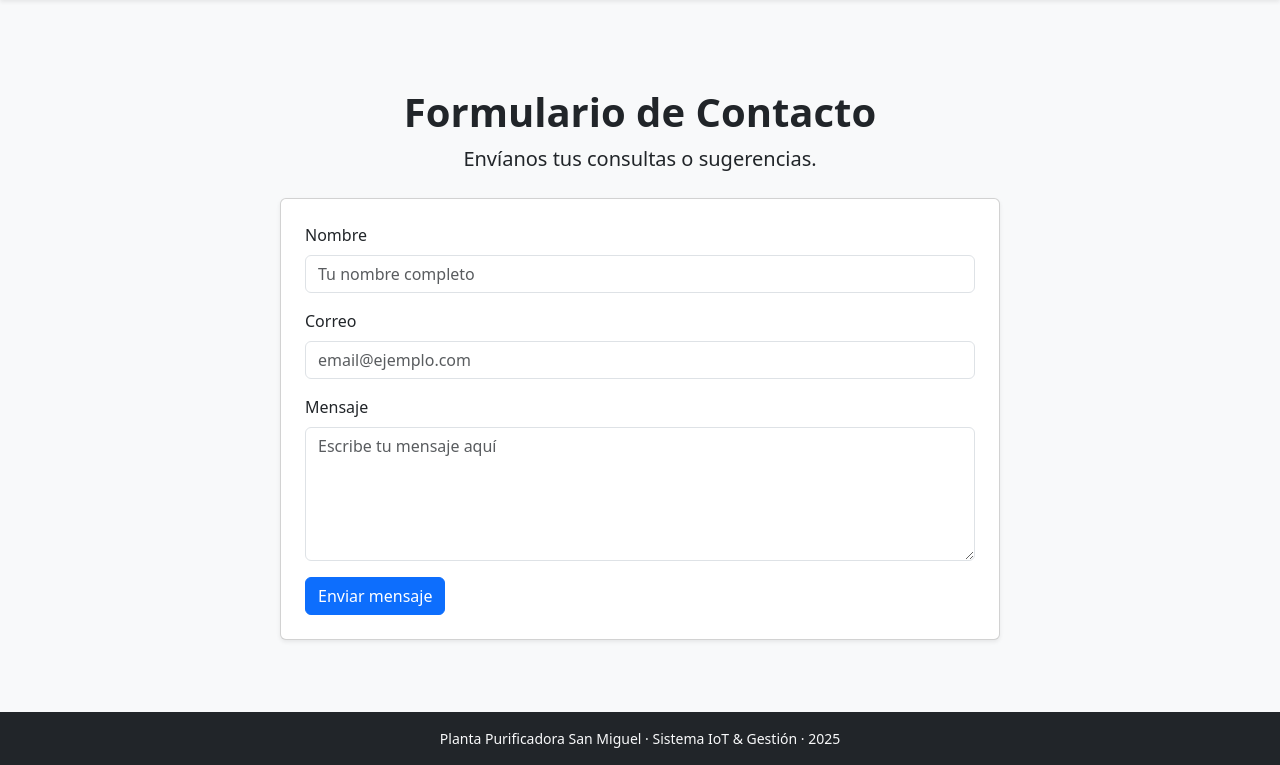
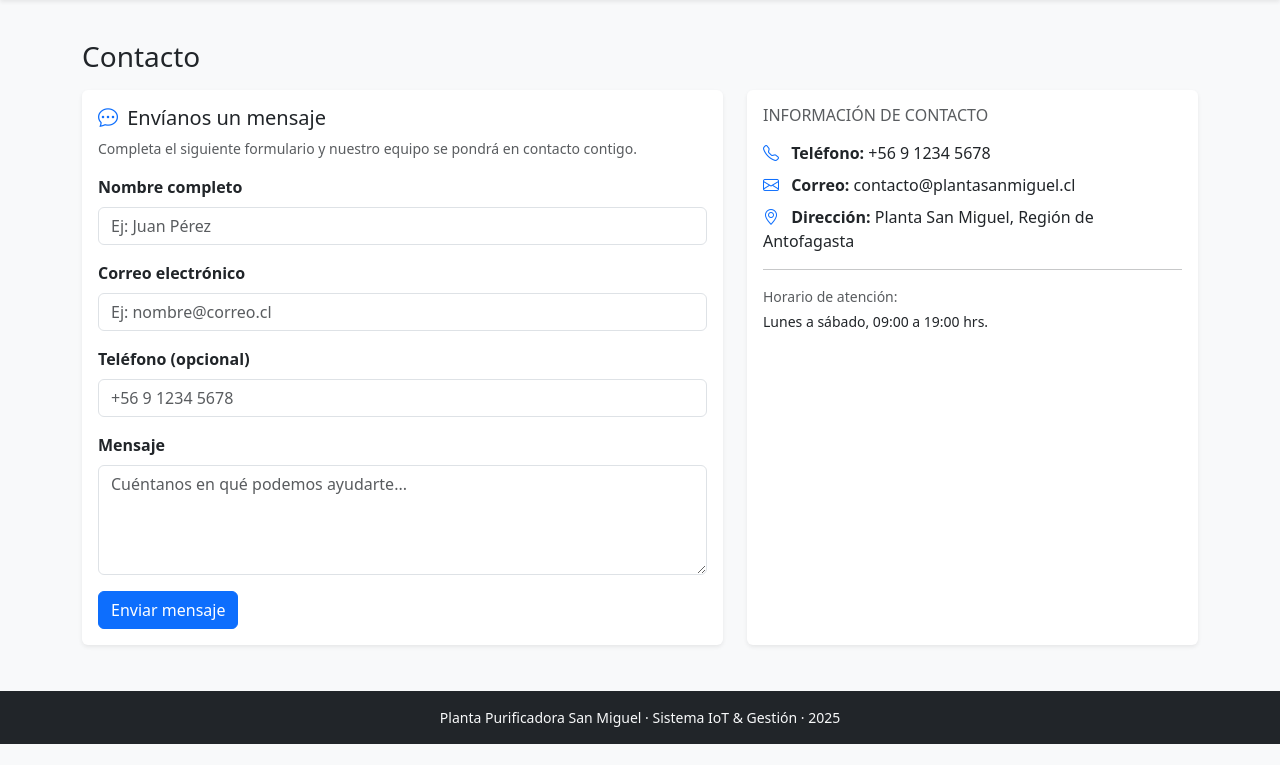
Before and after one commit to Paslypasly/PlantaAgua, a Django app: page /pages/contacto/ in a window 1280 px wide. Shown: the part 56-821 px from the top of the page. After the commit the page ends 800 px from the top, so only its background shows below. Run offline with Django 5.2, Linux system fonts and the light colour scheme.

Commit message:
FASE 7.3 – Página de contacto funcional: FormView con validación y diseño alineado al checkout

```diff
--- /dev/null
+++ b/pages/forms.py
@@ -0,0 +1,38 @@
+# pages/forms.py
+from django import forms
+
+
+class ContactoForm(forms.Form):
+    nombre = forms.CharField(
+        label="Nombre completo",
+        max_length=120,
+        widget=forms.TextInput(attrs={
+            "class": "form-control",
+            "placeholder": "Ej: Juan Pérez",
+        }),
+    )
+    correo = forms.EmailField(
+        label="Correo electrónico",
+        widget=forms.EmailInput(attrs={
+            "class": "form-control",
+            "placeholder": "Ej: nombre@correo.cl",
+        }),
+    )
+    telefono = forms.CharField(
+        label="Teléfono (opcional)",
+        max_length=20,
+        required=False,
+        widget=forms.TextInput(attrs={
+            "class": "form-control",
+            "placeholder": "+56 9 1234 5678",
+            "inputmode": "tel",
+        }),
+    )
+    mensaje = forms.CharField(
+        label="Mensaje",
+        widget=forms.Textarea(attrs={
+            "class": "form-control",
+            "rows": 4,
+            "placeholder": "Cuéntanos en qué podemos ayudarte...",
+        }),
+    )
--- a/pages/urls.py
+++ b/pages/urls.py
@@ -1,12 +1,13 @@
+# pages/urls.py
 from django.urls import path
-from .views import HomeView, AyudaView, ContactoView, AcercaView, SoporteView
+from .views import HomeView, AcercaView, AyudaView, ContactoView, SoporteView
 
 app_name = "pages"
 
 urlpatterns = [
     path("", HomeView.as_view(), name="home"),
+    path("acerca/", AcercaView.as_view(), name="acerca"),
     path("ayuda/", AyudaView.as_view(), name="ayuda"),
     path("contacto/", ContactoView.as_view(), name="contacto"),
-    path("acerca/", AcercaView.as_view(), name="acerca"),
     path("soporte/", SoporteView.as_view(), name="soporte"),
 ]
--- a/pages/views.py
+++ b/pages/views.py
@@ -1,20 +1,39 @@
-from django.views.generic import TemplateView
+# pages/views.py
+from django.views.generic import TemplateView, FormView
+from django.urls import reverse_lazy
+from django.contrib import messages
+
+from .forms import ContactoForm
 
 
 class HomeView(TemplateView):
     template_name = "pages/home.html"
 
 
+class AcercaView(TemplateView):
+    template_name = "pages/acerca.html"
+
+
 class AyudaView(TemplateView):
     template_name = "pages/ayuda.html"
 
 
-class ContactoView(TemplateView):
+class ContactoView(FormView):
+    """
+    Página de contacto para clientes.
+    GET  -> muestra el formulario
+    POST -> valida y muestra mensaje de éxito
+    """
     template_name = "pages/contacto.html"
+    form_class = ContactoForm
+    success_url = reverse_lazy("pages:contacto")
 
-
-class AcercaView(TemplateView):
-    template_name = "pages/acerca.html"
+    def form_valid(self, form):
+        messages.success(
+            self.request,
+            "Hemos recibido tu mensaje. Nos pondremos en contacto contigo a la brevedad."
+        )
+        return super().form_valid(form)
 
 
 class SoporteView(TemplateView):
--- a/templates/pages/contacto.html
+++ b/templates/pages/contacto.html
@@ -2,48 +2,86 @@
 {% block title %}Contacto - Planta San Miguel{% endblock %}
 
 {% block content %}
+<h1 class="h3 mb-3">Contacto</h1>
 
-<div class="container my-5">
+<div class="row g-4">
+    <!-- Formulario -->
+    <div class="col-lg-7">
+        <div class="card shadow-sm border-0 h-100">
+            <div class="card-body">
+                <h2 class="h5 mb-2">
+                    <i class="bi bi-chat-dots me-1 text-primary"></i>
+                    Envíanos un mensaje
+                </h2>
+                <p class="small text-muted mb-3">
+                    Completa el siguiente formulario y nuestro equipo se pondrá en contacto contigo.
+                </p>
 
-    <div class="text-center mb-4">
-        <h1 class="fw-bold">Formulario de Contacto</h1>
-        <p class="lead">Envíanos tus consultas o sugerencias.</p>
-    </div>
-
-    <div class="row justify-content-center">
-        <div class="col-md-8">
-
-            <div class="card shadow-sm p-4">
-
-                <form method="post">
+                <form method="post" novalidate>
                     {% csrf_token %}
+                    {{ form.non_field_errors }}
 
                     <div class="mb-3">
-                        <label class="form-label">Nombre</label>
-                        <input type="text" class="form-control" placeholder="Tu nombre completo">
+                        <label class="form-label fw-semibold">{{ form.nombre.label }}</label>
+                        {{ form.nombre }}
+                        <div class="text-danger small">{{ form.nombre.errors }}</div>
                     </div>
 
                     <div class="mb-3">
-                        <label class="form-label">Correo</label>
-                        <input type="email" class="form-control" placeholder="email@ejemplo.com">
+                        <label class="form-label fw-semibold">{{ form.correo.label }}</label>
+                        {{ form.correo }}
+                        <div class="text-danger small">{{ form.correo.errors }}</div>
                     </div>
 
                     <div class="mb-3">
-                        <label class="form-label">Mensaje</label>
-                        <textarea class="form-control" rows="5" placeholder="Escribe tu mensaje aquí"></textarea>
+                        <label class="form-label fw-semibold">{{ form.telefono.label }}</label>
+                        {{ form.telefono }}
+                        <div class="text-danger small">{{ form.telefono.errors }}</div>
+                    </div>
+
+                    <div class="mb-3">
+                        <label class="form-label fw-semibold">{{ form.mensaje.label }}</label>
+                        {{ form.mensaje }}
+                        <div class="text-danger small">{{ form.mensaje.errors }}</div>
                     </div>
 
                     <button class="btn btn-primary" type="submit">
                         Enviar mensaje
                     </button>
-
                 </form>
-
             </div>
-
         </div>
     </div>
 
+    <!-- Información de contacto / lado derecho -->
+    <div class="col-lg-5">
+        <div class="card shadow-sm border-0 h-100">
+            <div class="card-body">
+                <h2 class="h6 text-uppercase text-muted mb-3">Información de contacto</h2>
+
+                <p class="mb-2">
+                    <i class="bi bi-telephone text-primary me-2"></i>
+                    <strong>Teléfono:</strong> +56 9 1234 5678
+                </p>
+                <p class="mb-2">
+                    <i class="bi bi-envelope text-primary me-2"></i>
+                    <strong>Correo:</strong> contacto@plantasanmiguel.cl
+                </p>
+                <p class="mb-2">
+                    <i class="bi bi-geo-alt text-primary me-2"></i>
+                    <strong>Dirección:</strong> Planta San Miguel, Región de Antofagasta
+                </p>
+
+                <hr>
+
+                <p class="small text-muted mb-1">
+                    Horario de atención:
+                </p>
+                <p class="small mb-0">
+                    Lunes a sábado, 09:00 a 19:00 hrs.
+                </p>
+            </div>
+        </div>
+    </div>
 </div>
-
 {% endblock %}
```
